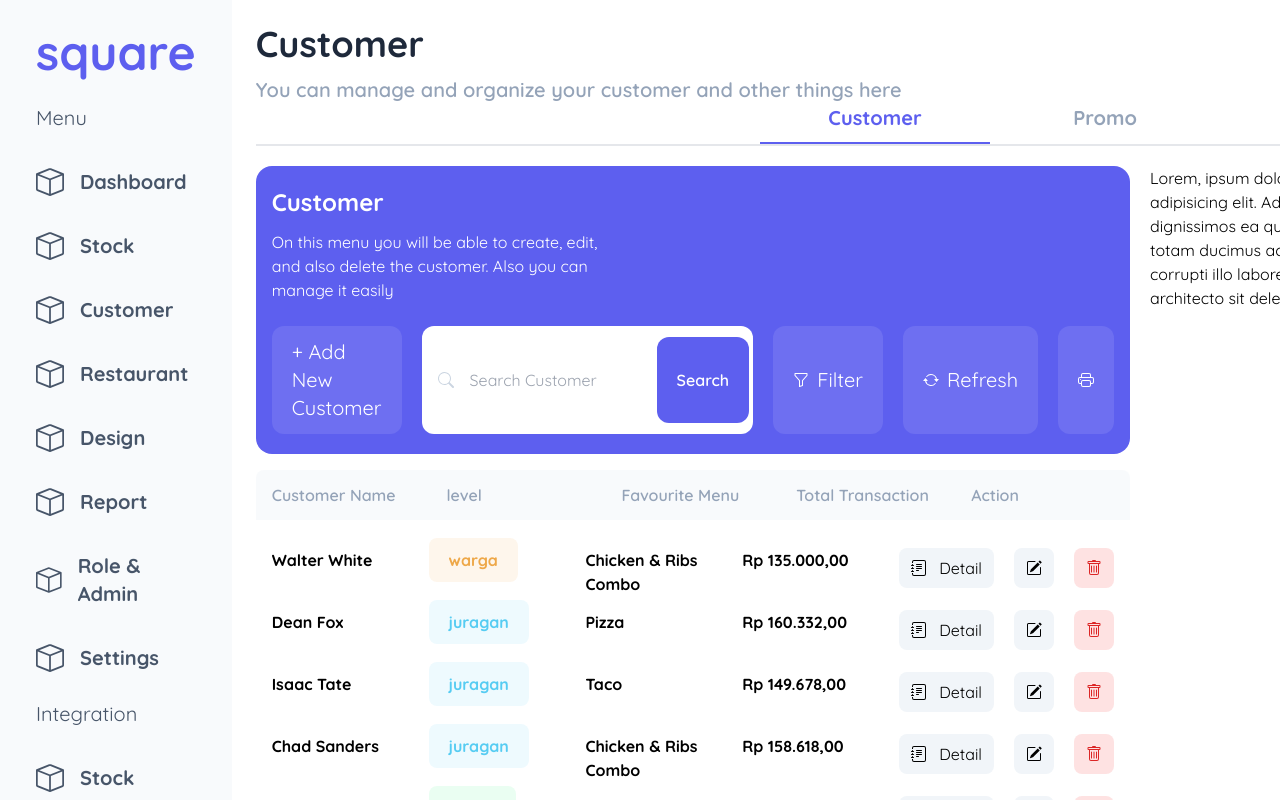
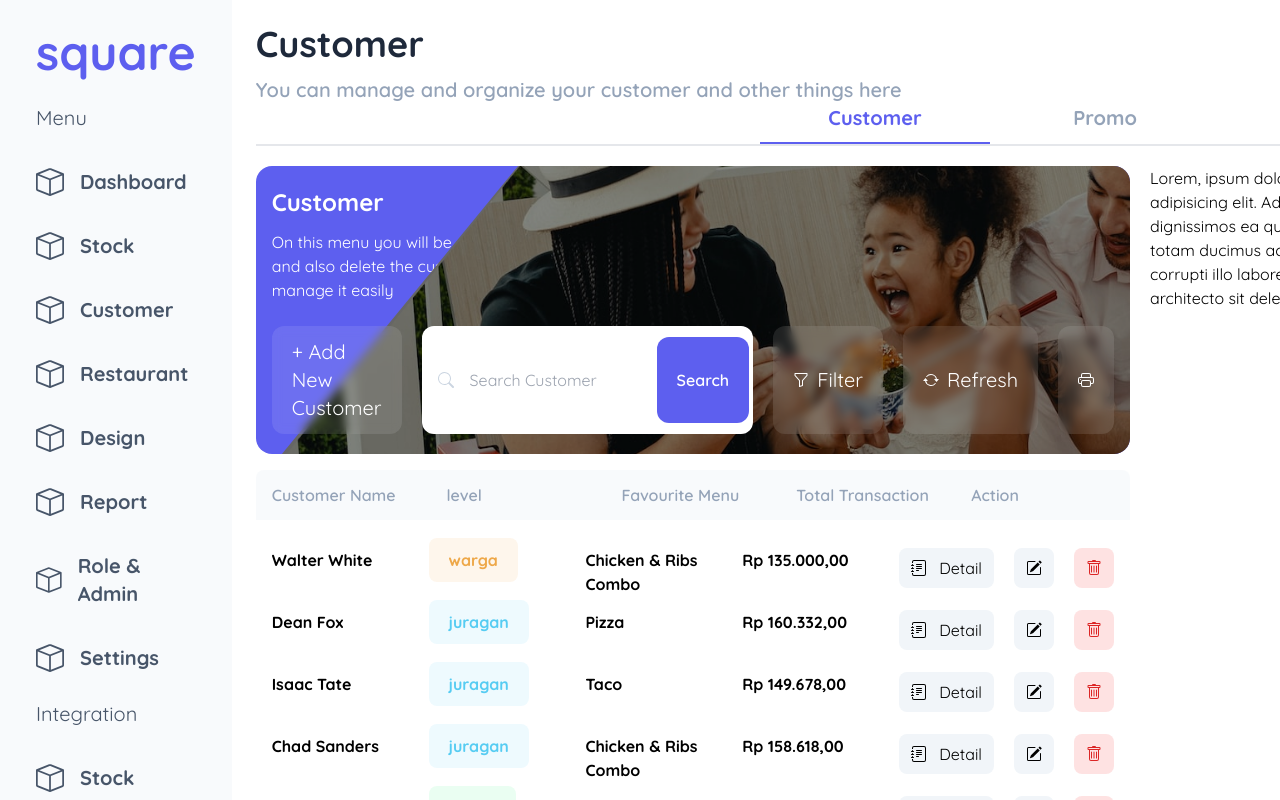
Before and after one commit to andikaraditya/rekadigi-test, a React (Vite) app: page / in a window 1280 px wide. Shown: the top 800 px of the page. Built offline with nearby package versions, Linux system fonts and the light colour scheme.

Commit message:
add image on banner

```diff
--- a/src/App.css
+++ b/src/App.css
@@ -4,7 +4,9 @@
 
 @layer {
     .banner-item {
-        @apply px-5 py-3 text-xl text-white bg-white bg-opacity-10 rounded-xl flex items-center gap-2 hover:cursor-pointer
+        @apply px-5 py-3 text-xl text-white bg-white bg-opacity-10 rounded-xl flex items-center gap-2 hover:cursor-pointer z-10;
+
+        backdrop-filter: blur(5px);
     }
 
     .table-head {
@@ -27,3 +29,7 @@
         @apply flex bg-opacity-50 h-[40px] px-3 text-center rounded-lg gap-3 hover:cursor-pointer
     }
 }
+
+#banner-image {
+    clip-path: polygon(30% 0, 100% 0, 100% 100%, 3% 100%);
+}
--- a/src/components/Banner.jsx
+++ b/src/components/Banner.jsx
@@ -1,8 +1,10 @@
 import React from "react"
+import BannerImage from "../assets/banner-image.png"
 
 function Banner() {
     return (
-        <div className="bg-primary px-4 py-5 rounded-2xl">
+        <div className="bg-primary px-4 py-5 rounded-2xl relative overflow-hidden">
+            <img id="banner-image" className="absolute top-0 right-0 h-[100%]" src={BannerImage} alt="" />
             <h2 className="text-white font-bold text-2xl">Customer</h2>
             <p className="text-white w-[40%] mt-3">
                 On this menu you will be able to create, edit, and also delete the customer. Also
@@ -10,7 +12,7 @@ function Banner() {
             </p>
             <div className="flex gap-5 mt-6">
                 <div className="banner-item">+ Add New Customer</div>
-                <div className="bg-white flex flex-1 gap-4 items-center rounded-xl">
+                <div className="bg-white flex flex-1 gap-4 items-center rounded-xl z-10">
                     <svg
                         xmlns="http://www.w3.org/2000/svg"
                         width="16"
@@ -21,7 +23,12 @@ function Banner() {
                     >
                         <path d="M11.742 10.344a6.5 6.5 0 1 0-1.397 1.398h-.001q.044.06.098.115l3.85 3.85a1 1 0 0 0 1.415-1.414l-3.85-3.85a1 1 0 0 0-.115-.1zM12 6.5a5.5 5.5 0 1 1-11 0 5.5 5.5 0 0 1 11 0" />
                     </svg>
-                    <input type="text" name="search" placeholder="Search Customer" className="h-[90%] flex-1"/>
+                    <input
+                        type="text"
+                        name="search"
+                        placeholder="Search Customer"
+                        className="h-[90%] flex-1"
+                    />
                     <div className="bg-primary h-[80%] flex px-5 rounded-xl me-1">
                         <p className="m-auto text-white font-semibold">Search</p>
                     </div>
```
Also changed, not shown: src/assets/banner-image.png (added).
